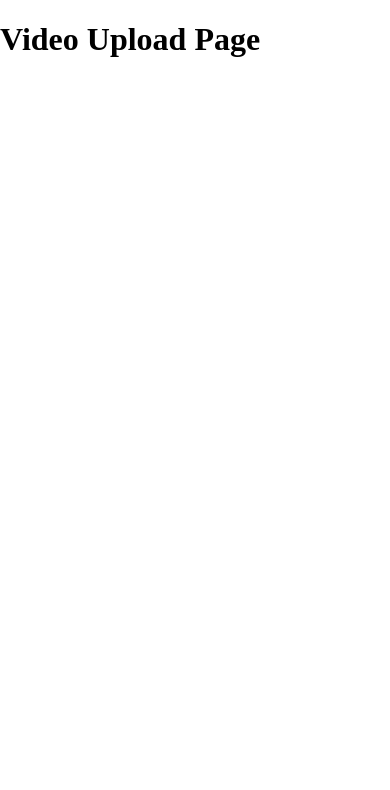
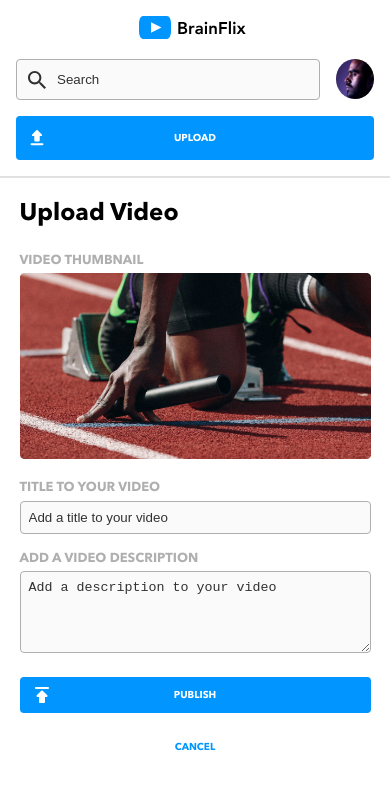
Before and after one commit to Ingy10/kyle-ingham-brainflix, a React (Vite) app: page /VideoUploadPage in a window 390 px wide. Shown: the top 790 px of the page. Built offline with nearby package versions, Linux system fonts and the light colour scheme.

Commit message:
Created upload page and styled for mobile.  Form is currently available to be used and I have currently set the onSubmit to a function that prints the Title and Description values to the console.

```diff
--- a/src/pages/VideoUploadPage/VideoUploadPage.jsx
+++ b/src/pages/VideoUploadPage/VideoUploadPage.jsx
@@ -1,9 +1,80 @@
 import "./VideoUploadPage.scss";
+import NavBar from "../../components/NavBar/NavBar";
+import thumbnail from "../../assets/images/Upload-video-preview.jpg";
+import uploadIcon from "../../assets/icons/publish.svg";
 
 function VideoUploadPage() {
+  const uploadSubmit = (event) => {
+    event.preventDefault();
+    console.log(`Title: ${event.target.title.value}`);
+    console.log(`Description: ${event.target.description.value}`);
+    event.target.title.value = "";
+    event.target.description.value = "";
+  };
+
   return (
     <>
-      <h1>Video Upload Page</h1>
+      <NavBar />
+      <section className="upload-video">
+        <div className="upload-video__content">
+          <h1 className="upload-video__title">Upload Video</h1>
+          <form className="upload-video__form" onSubmit={uploadSubmit}>
+            <div className="upload-video__thumbnail-container">
+              <label
+                className="upload-video__thumbnail-label"
+                htmlFor="thumbnail"
+              >
+                VIDEO THUMBNAIL
+              </label>
+              <img
+                className="upload-video__thumbnail-img"
+                src={thumbnail}
+                id="thumbnail"
+              />
+            </div>
+            <div className="upload-video__input-container">
+              <label
+                className="upload-video__input-title--label"
+                htmlFor="title"
+              >
+                TITLE TO YOUR VIDEO
+              </label>
+              <input
+                className="upload-video__input-title"
+                id="title"
+                type="text"
+                placeholder="Add a title to your video"
+                required
+              />
+              <label
+                className="upload-video__input-description--label"
+                htmlFor="description"
+              >
+                ADD A VIDEO DESCRIPTION
+              </label>
+              <textarea
+                className="upload-video__input-description"
+                id="description"
+                type="text"
+                placeholder="Add a description to your video"
+                required
+              />
+            </div>
+            <div className="upload-video__button-container">
+              <div className="upload-video__button-submit-container">
+                <button className="upload-video__button-submit" type="submit">
+                  PUBLISH
+                </button>
+                <img
+                  className="upload-video__button-submit--icon"
+                  src={uploadIcon}
+                />
+              </div>
+              <button className="upload-video__button-cancel">CANCEL</button>
+            </div>
+          </form>
+        </div>
+      </section>
     </>
   );
 }
--- a/src/pages/VideoUploadPage/VideoUploadPage.scss
+++ b/src/pages/VideoUploadPage/VideoUploadPage.scss
@@ -0,0 +1,75 @@
+@use "../../styles/partials/mixins" as *;
+@use "../../styles/partials/variables" as *;
+
+.upload-video {
+  width: 100%;
+  border-top: 2px solid $s-color-mercury;
+  display: flex;
+  flex-direction: column;
+  align-items: center;
+  padding-bottom: $full-unit;
+  &__content {
+    width: 90%;
+  }
+  &__title {
+    @include mobile-header-font();
+  }
+  &__thumbnail-label {
+    color: $p-color-silver;
+    @include mobile-subheader-font();
+  }
+  &__thumbnail-img {
+    width: 100%;
+    padding-top: 0.2rem;
+  }
+  &__input-container {
+    display: flex;
+    flex-direction: column;
+  }
+  &__input-title,
+  &__input-description {
+    padding: $half-unit;
+    margin-top: 0.2rem;
+    background-color: $s-color-alabaster;
+    border: 1px solid $p-color-silver;
+    border-radius: 4px;
+    outline: none;
+    &--label {
+      color: $p-color-silver;
+      @include mobile-subheader-font();
+      padding-top: $full-unit;
+    }
+    &::placeholder {
+      color: $p-color-bf-black;
+    }
+    &:focus {
+      border: 1px solid $p-color-bf-blue;
+    }
+  }
+  &__input-description {
+    min-height: 4rem;
+  }
+  &__button-container {
+    display: flex;
+    flex-direction: column;
+    padding-top: $full-plus-half-unit;
+    margin-bottom: $full-unit;
+  }
+  &__button-submit-container {
+    position: relative;
+    margin-bottom: $full-unit;
+  }
+  &__button-submit,
+  &__button-cancel {
+    padding: $half-unit;
+    @include button();
+  }
+  &__button-cancel {
+    background-color: $p-color-white;
+    color: $p-color-bf-blue;
+    &:hover {
+      background-color: $s-color-alabaster;
+      color: $s-color-bf-d-blue;
+    }
+  }
+}
```
